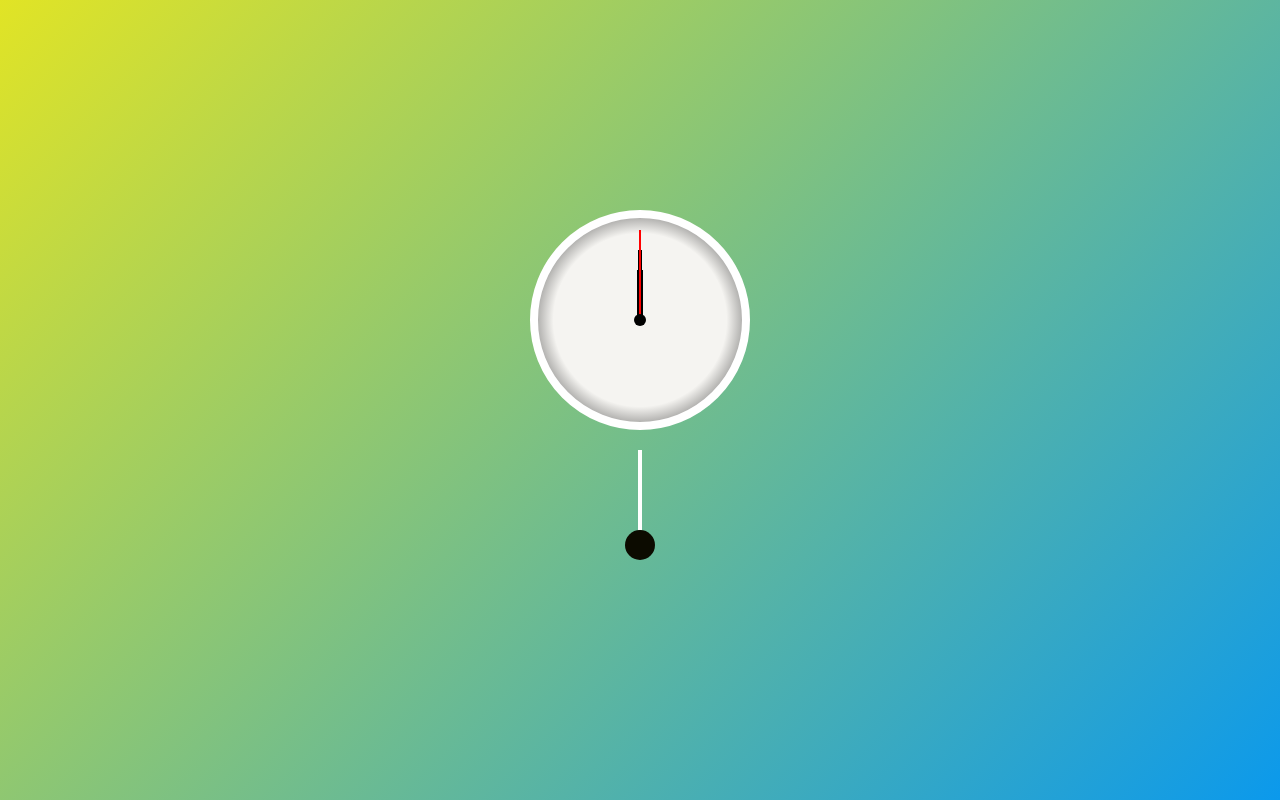
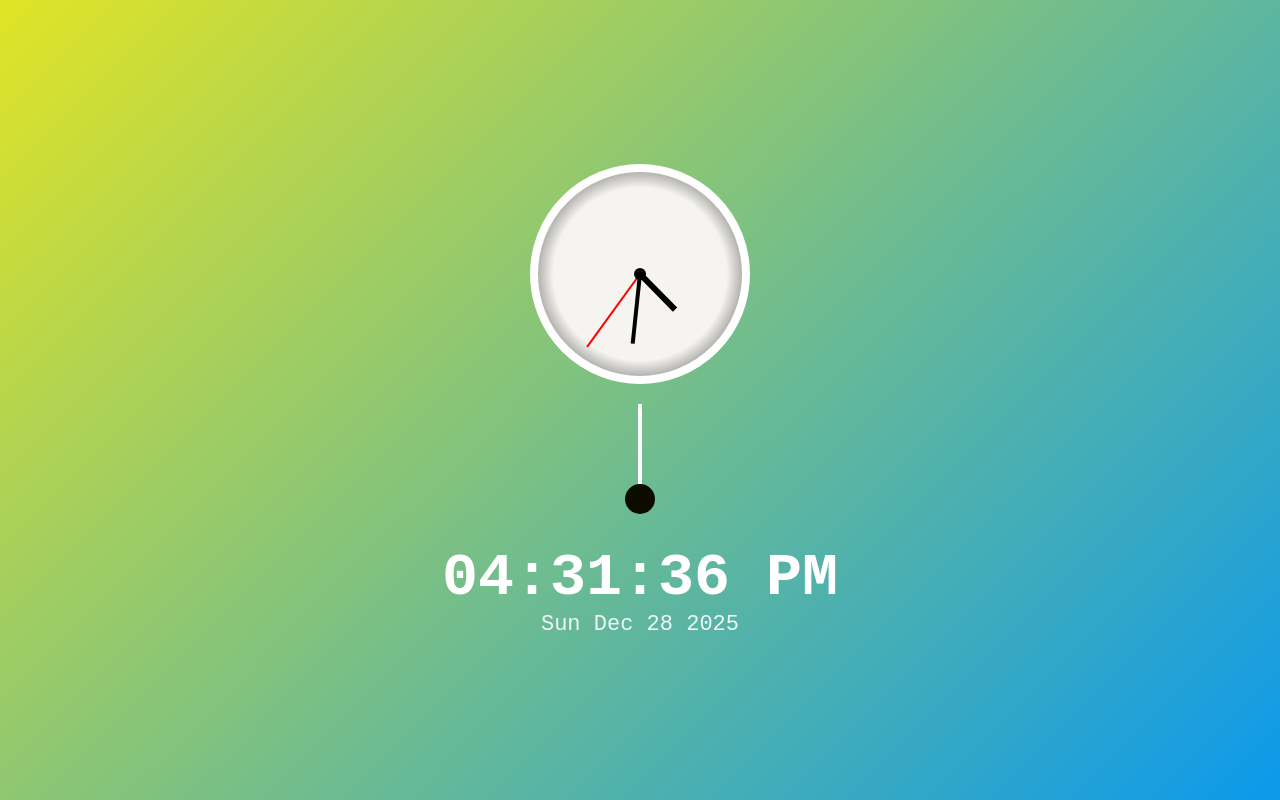
Before and after one commit to Shivaji-Shill/luxury-clock.github.io, a plain HTML site: page Luxury Clock with HTML-CSS- Java/index.html in a window 1280 px wide. Drawn offline with Linux system fonts and the light colour scheme; files that its build step writes are made by us from their sources.

Commit message:
Update index.html

```diff
--- a/Luxury Clock with HTML-CSS- Java/index.html
+++ b/Luxury Clock with HTML-CSS- Java/index.html
@@ -2,11 +2,11 @@
 <html lang="en">
 <head>
   <meta charset="UTF-8">
-<!--Originally built as a simple Digital Clock example.
-Enhanced into a Luxury Clock with gradient background,
-analog clock, pendulum animation, and modern UI design.-->
+  <!--Originally built as a simple Digital Clock example.
+       Enhanced into a Luxury Clock with gradient background,
+       analog clock, pendulum animation, and modern UI design.-->
   <title>Luxury Clock</title>
-  <link rel="stylesheet" href="css/style.css">
+  <link rel="stylesheet" href="style.css">  <!-- CSS same folder -->
 </head>
 <body>
 
@@ -32,6 +32,6 @@ analog clock, pendulum animation, and modern UI design.-->
 
   </div>
 
-  <script src="js/script.js"></script>
+  <script src="script.js"></script>  <!-- JS same folder -->
 </body>
 </html>
```
